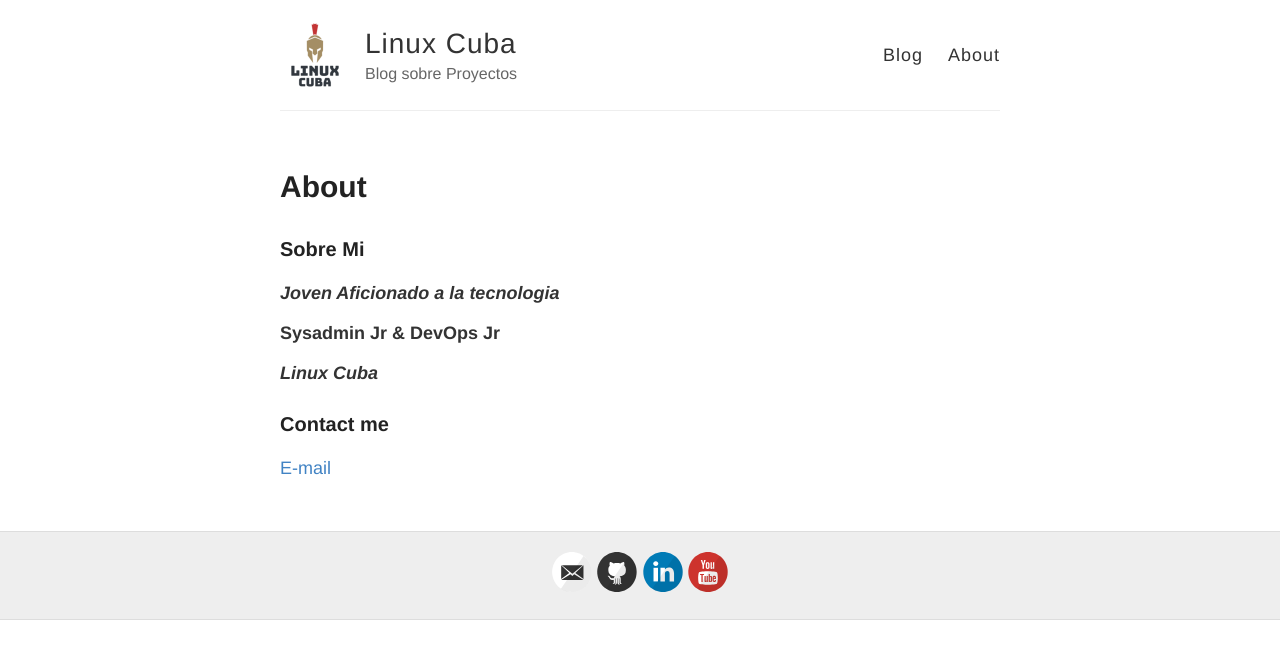
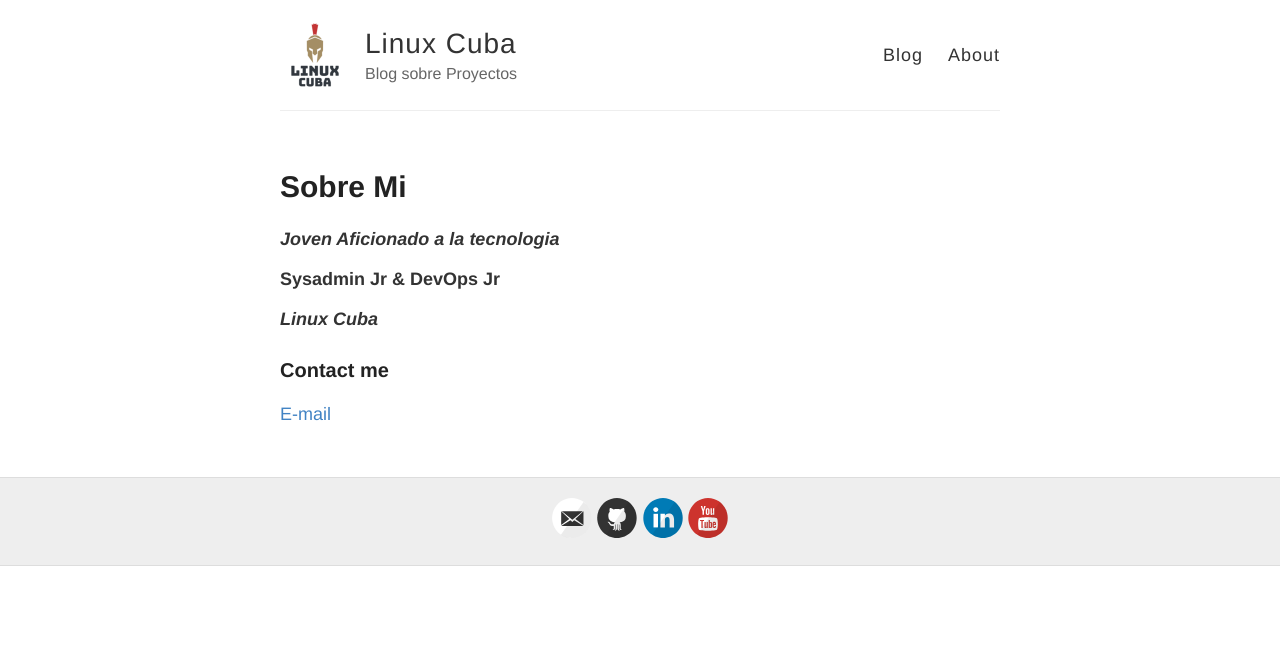
Before and after one commit to Lucho00Cuba/lucho00cuba.github.io, a Jekyll site: the page built from about.md, in a window 1280 px wide. Shown: the top 659 px of the page. Built offline with Jekyll 4.4.1, drawn with Linux system fonts in a browser that asks for light colours.

Commit message:
Release v1.5.3

```diff
--- a/about.md
+++ b/about.md
@@ -1,10 +1,8 @@
 ---
 layout: page
-title: About
+title: Sobre Mi
 permalink: /about/
 ---
-
-### Sobre Mi
 
 **_Joven Aficionado a la tecnologia_**
 
```
